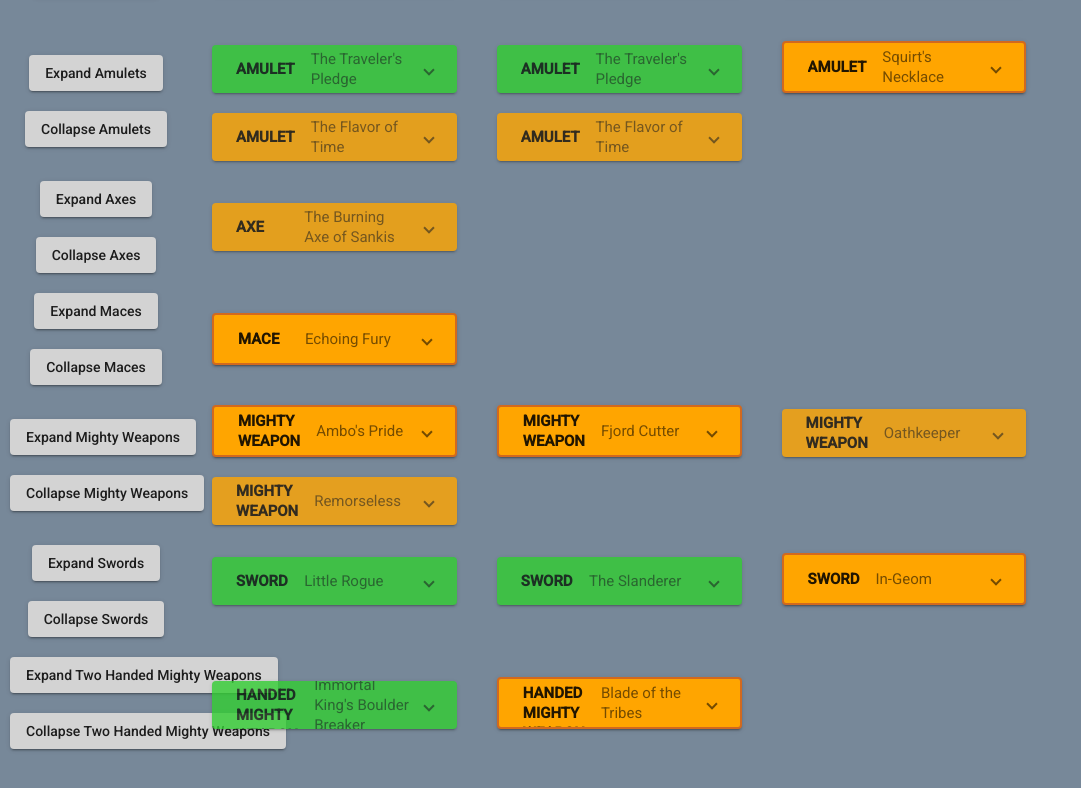
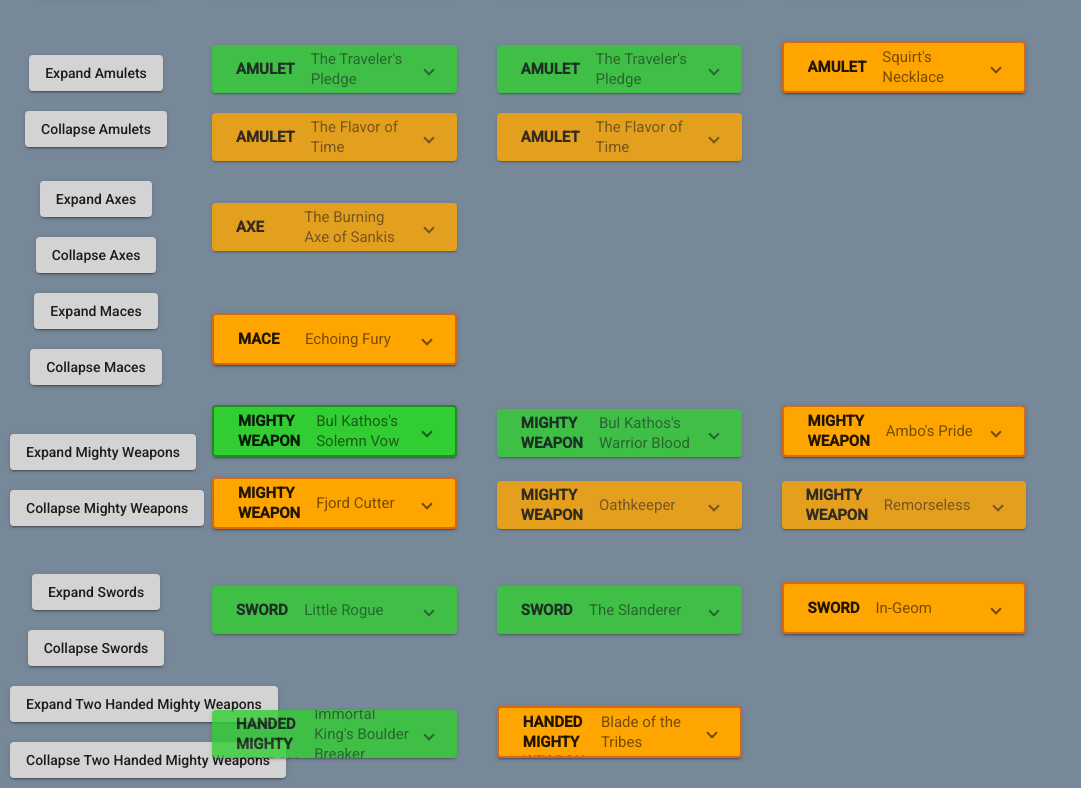
Before and after one commit to goldenmat/diablo3, an Angular app: page /barbarian in a window 1280 px wide. Shown: the part 1708-2496 px from the top of the page, without its empty margins (0-1081 px from the left). Before the commit the page ends 2467 px from the top, so only its background shows below. Built offline with nearby package versions, Linux system fonts and the light colour scheme.

Commit message:
Barbarian Bugfix

```diff
--- a/src/app/entities/barbarian.ts
+++ b/src/app/entities/barbarian.ts
@@ -1712,6 +1712,56 @@ export const MACES : Item[] = [
 export const MIGHTYWEAPONS : Item[] = [
   {
     "ancient": true,
+    "name": "Bul Kathos's Solemn Vow",
+    "type": "Mighty Weapon",
+    "rarity": "set",
+    "image": "./assets/mightyweapon/bulkathosssolemnvow.png",
+    "stats": [
+      {
+        "present": true,
+        "name": "<span>Damage</span>"
+      },
+      {
+        "present": true,
+        "name": "<span>Damage%</span>"
+      },
+      {
+        "present": true,
+        "name": "<span>Strength</span>"
+      },
+      {
+        "present": true,
+        "name": "<span>Cooldown Reduction</span>"
+      }
+    ]
+  },
+  {
+    "ancient": false,
+    "name": "Bul Kathos's Warrior Blood",
+    "type": "Mighty Weapon",
+    "rarity": "set",
+    "image": "./assets/mightyweapon/bulkathosswarriorblood.png",
+    "stats": [
+      {
+        "present": true,
+        "name": "<span>Damage</span>"
+      },
+      {
+        "present": true,
+        "name": "<span>Damage%</span>"
+      },
+      {
+        "present": true,
+        "name": "<span>Strength</span>"
+      },
+      {
+        "present": false,
+        "name": "<span>Cooldown Reduction</span>"
+      }
+    ]
+  },
+  {
+    "ancient": true,
     "name": "Ambo's Pride",
     "type": "Mighty Weapon",
     "rarity": "legendary",
```
Also changed, not shown: src/assets/mightyweapon/bulkathosssolemnvow.png (added), src/assets/mightyweapon/bulkathosswarriorblood.png (added), 5 other files (tests, documents, lock files or other folders).
